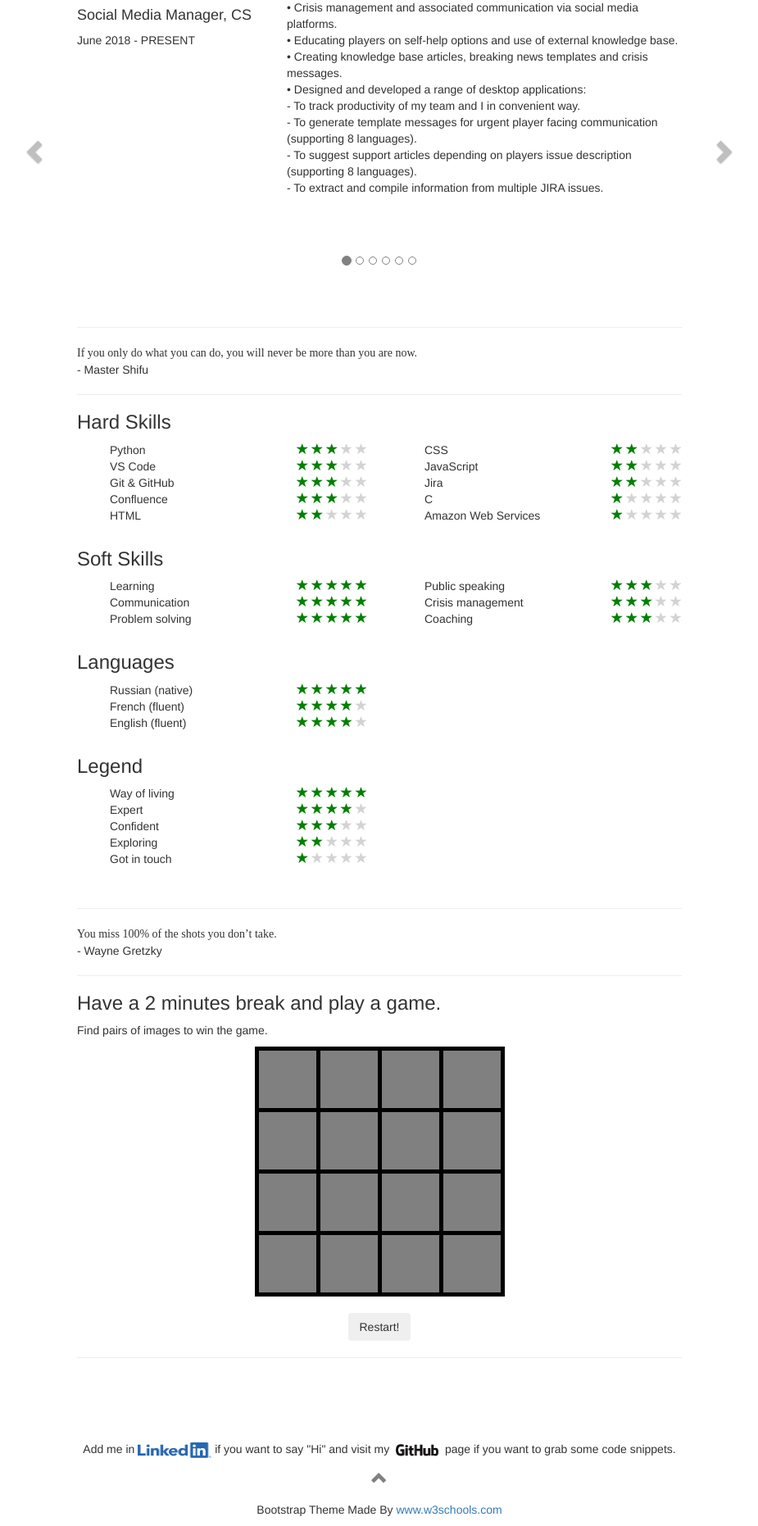
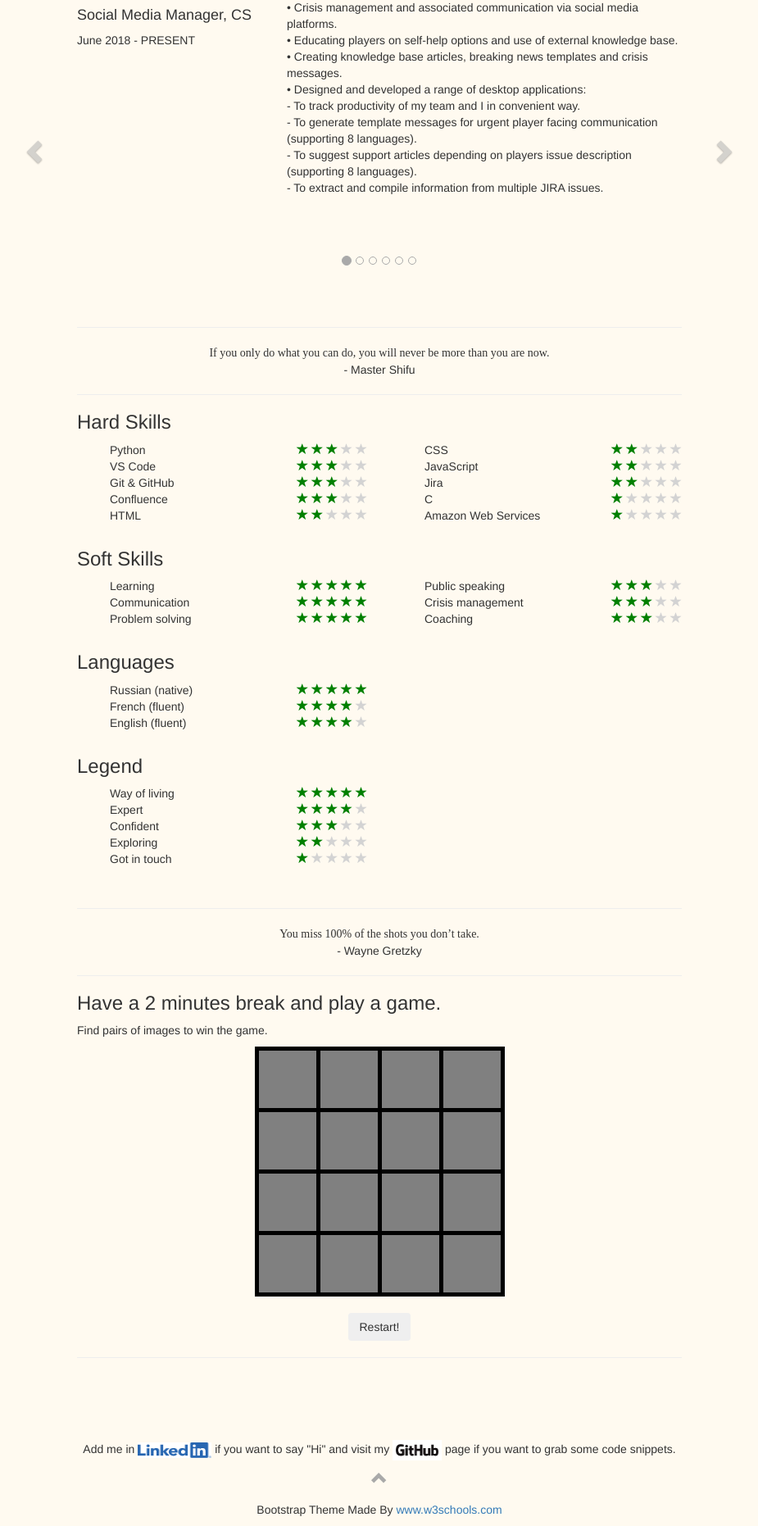
Before and after one commit to milin-fr/milin-fr.github.io, a PHP site: page / in a window 1280 px wide. Shown: the part 1738-3600 px from the top of the page at 82% size, without its empty margins (177-1102 px from the left). Run offline with PHP 8.4, Linux system fonts and the light colour scheme.

Commit message:
changing body background color

```diff
--- a/index.html
+++ b/index.html
@@ -102,7 +102,7 @@
         <div id="experiences" class="container">
                 <br />
                 <hr />
-                <p>
+                <p align="center">
                     <span class="words_of_wisdom">Live as if you were to die tomorrow. Learn as if you were to live forever.</span><br />- Mahatma Gandhi
                 </p>
                 <hr />
@@ -401,7 +401,7 @@
 			<div id="abilities" class="container">
                 <br />
                 <hr />
-                <p>
+                <p align="center">
                     <span class="words_of_wisdom">If you only do what you can do, you will never be more than you are now.</span><br />- Master Shifu
                 </p>
                 <hr />
@@ -688,7 +688,7 @@
         		<div id="game_of_memory" class="container">
                     <br />
                     <hr />
-                    <p>
+                    <p align="center">
                         <span class="words_of_wisdom">You miss 100% of the shots you don’t take.</span><br />- Wayne Gretzky
                     </p>
                     <hr />
--- a/my_custom_css.css
+++ b/my_custom_css.css
@@ -1,3 +1,7 @@
+body {
+    background-color: #FFFAF0;
+}
+
 .my_title {
     font-family:'Courier New';
 }
@@ -172,26 +176,26 @@
     }
     .carousel-control.right{
         background-image: none;
-        color: grey;
+        color: darkgray;
         right: -110px;
     }
     .carousel-control.left {
         background-image: none;
-        color: grey;
+        color: darkgray;
         left: -110px;
     }
     .carousel-indicators li {
-        border-color: grey;
+        border-color: darkgray;
     }
     .carousel-indicators li.active {
-        background-color: grey;
+        background-color: darkgray;
     }
     .carousel.slide {
         min-height: 360px;
     }
 .navbar {
     margin-bottom: 0;
-    background-color: grey;
+    background-color: darkgray;
     z-index: 9999;
     border: 0;
     font-size: 12px !important;
@@ -203,7 +207,7 @@
     color: #fff !important;
 }
 .navbar-nav li a:hover, .navbar-nav li.active a {
-    color: grey !important;
+    color: darkgray !important;
     background-color: #fff !important;
 }
 .navbar-default .navbar-toggle {
@@ -213,7 +217,7 @@
 .glyphicon.glyphicon-chevron-up {
       font-size: 20px;
       margin-bottom: 20px;
-      color: grey;
+      color: darkgray;
     }
 
 td{
```
